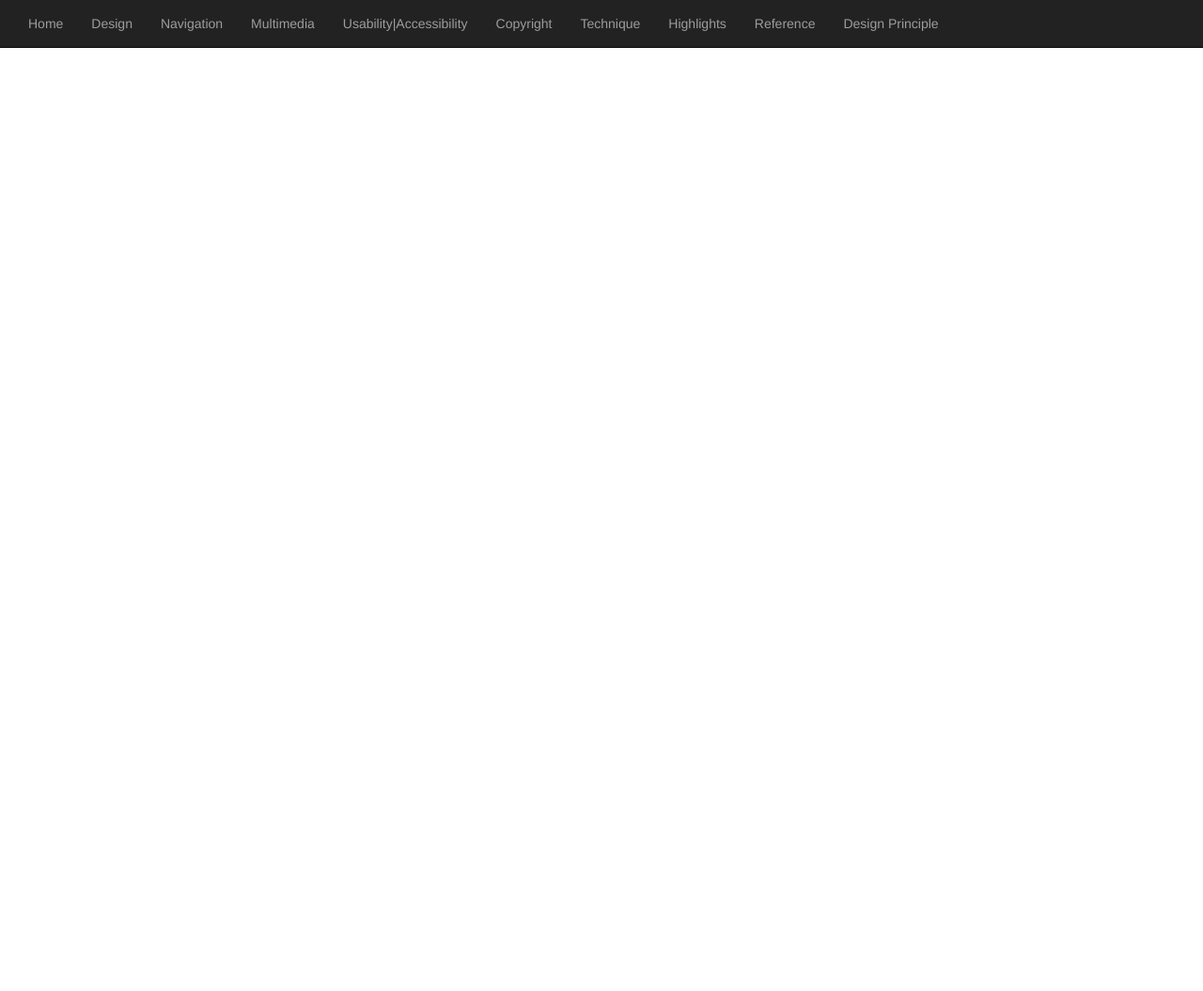
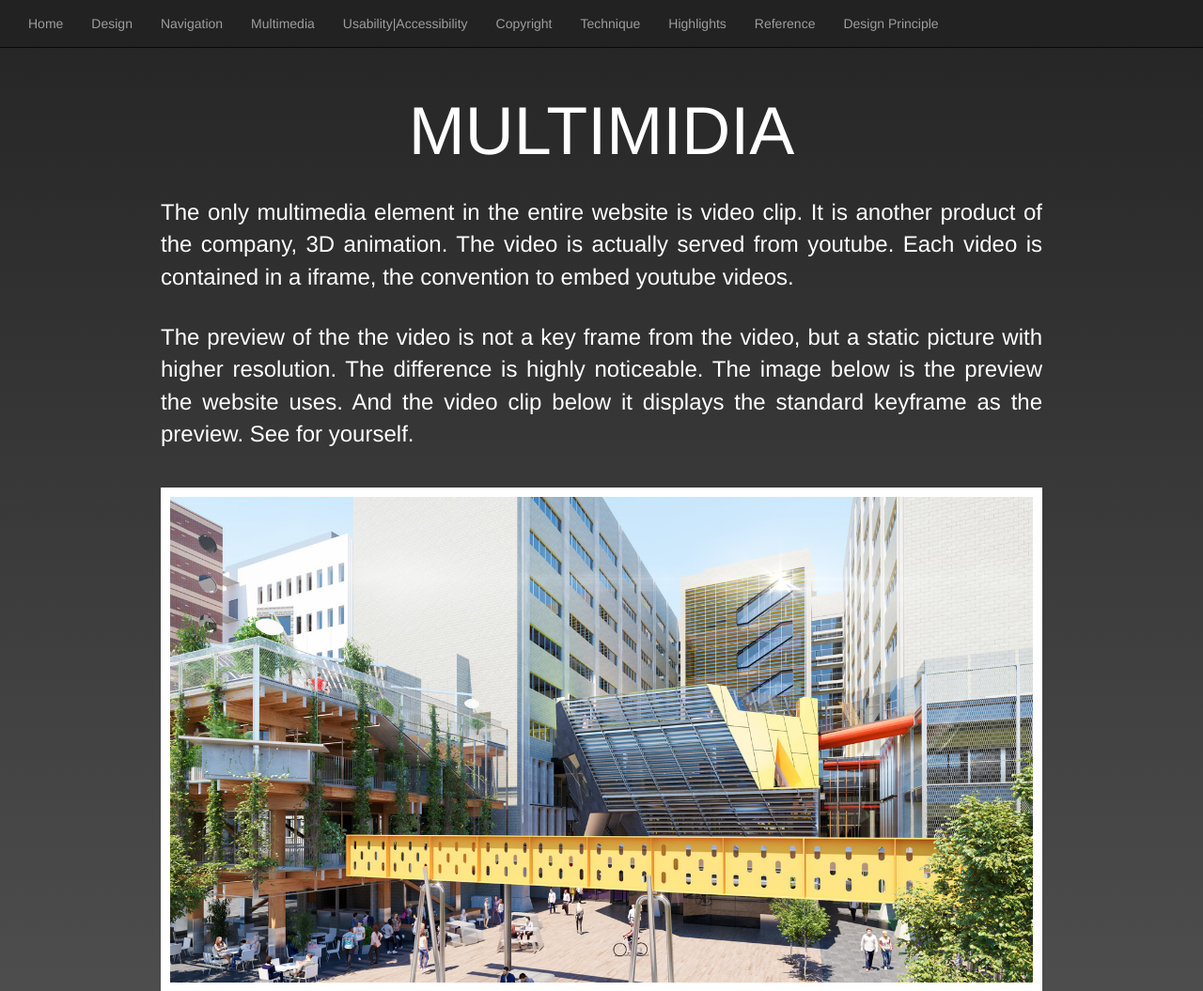
Before and after one commit to Supermikam/Critic, a PHP site: page /multimedia.html in a window 1280 px wide. Shown: the top 1055 px of the page at 94% size. Before the commit the page ends 51 px from the top, so only its background shows below. Run offline with PHP 8.4, Linux system fonts and the light colour scheme; some libraries are stand-ins or nearby versions.

Commit message:
finished multimedia page

```diff
--- a/asset/multimedia.css
+++ b/asset/multimedia.css
@@ -15,4 +15,40 @@ main {
 footer {
   text-align: center; }
 
+main {
+  margin-top: 40px;
+  padding-bottom: 3rem; }
+  main iframe {
+    display: block;
+    margin-left: auto;
+    margin-right: auto;
+    margin-top: 4rem;
+    border: 10px white solid;
+    margin-bottom: 4rem; }
+  main h1 {
+    text-align: center;
+    font-size: 72px;
+    color: #fff;
+    font-family: "Helvetica Neue","Helvetica","Arial","sans-serif";
+    padding-top: 6rem; }
+  main p {
+    display: block;
+    margin-left: auto;
+    margin-right: auto;
+    margin-top: 3rem;
+    margin-bottom: 3rem;
+    max-width: 938px;
+    text-align: justify;
+    font-size: 24px;
+    color: #fff;
+    font-family: "Helvetica Neue","Helvetica","Arial","sans-serif"; }
+  main img {
+    display: block;
+    margin-top: 4rem;
+    margin-bottom: 4rem;
+    margin-left: auto;
+    margin-right: auto;
+    max-width: 938px;
+    border: 10px white solid; }
+
 /*# sourceMappingURL=multimedia.css.map */
--- a/asset/multimedia.scss
+++ b/asset/multimedia.scss
@@ -1 +1,53 @@
 @import 'common';
+
+main{
+  margin-top: 40px;
+  padding-bottom: 3rem;
+
+  iframe{
+   display: block;
+   margin-left: auto;
+   margin-right: auto;
+   margin-top: 4rem;
+   border: 10px white solid;
+   margin-bottom: 4rem;
+
+  }
+
+  h1{
+
+  text-align: center;
+   font-size: 72px;
+   color: #fff;
+   font-family: "Helvetica Neue","Helvetica","Arial","sans-serif";
+   padding-top: 6rem;
+  }
+
+  p{
+    display: block;
+    margin-left: auto;
+    margin-right:auto;
+    margin-top: 3rem;
+    margin-bottom: 3rem;
+    max-width:938px;
+    text-align: justify;
+    font-size: 24px;
+    color: #fff;
+    font-family: "Helvetica Neue","Helvetica","Arial","sans-serif";
+
+  }
+
+  img{
+    display: block;
+    margin-top: 4rem;
+    margin-bottom: 4rem;
+    margin-left: auto;
+    margin-right: auto;
+    max-width: 938px;
+    border: 10px white solid;
+  }
+
+
+
+
+}
--- a/multimedia.html
+++ b/multimedia.html
@@ -31,6 +31,26 @@
         </nav>
     </header>
 
+    <main>
+      <h1>MULTIMIDIA</h1>
+      <p>The only multimedia element in the entire website is video clip.
+        It is another product of the company, 3D animation. The video is actually
+        served from youtube. Each video is contained in a iframe, the convention to embed
+        youtube videos.
+      </p>
+
+      <p>The preview of the the video is not a key frame from the video,
+      but a static picture with higher resolution. The difference is highly noticeable.
+      The image below is the preview the website uses. And the video clip below it displays the
+      standard keyframe as the preview. See for yourself.
+      </p>
+
+      <img src='image/preview.jpg' alt="video preview">
+     <iframe width="938" height="526" src="https://www.youtube.com/embed/Iq5evzQ1t-I" frameborder="0" allowfullscreen></iframe>
+
+
+    </main>
+
     <footer>
         Copyright &#169 2016 Created by Ruohan Liu All Rights Reserved
     </footer>
```
Also changed, not shown: image/preview.jpg (added), 1 other file.
